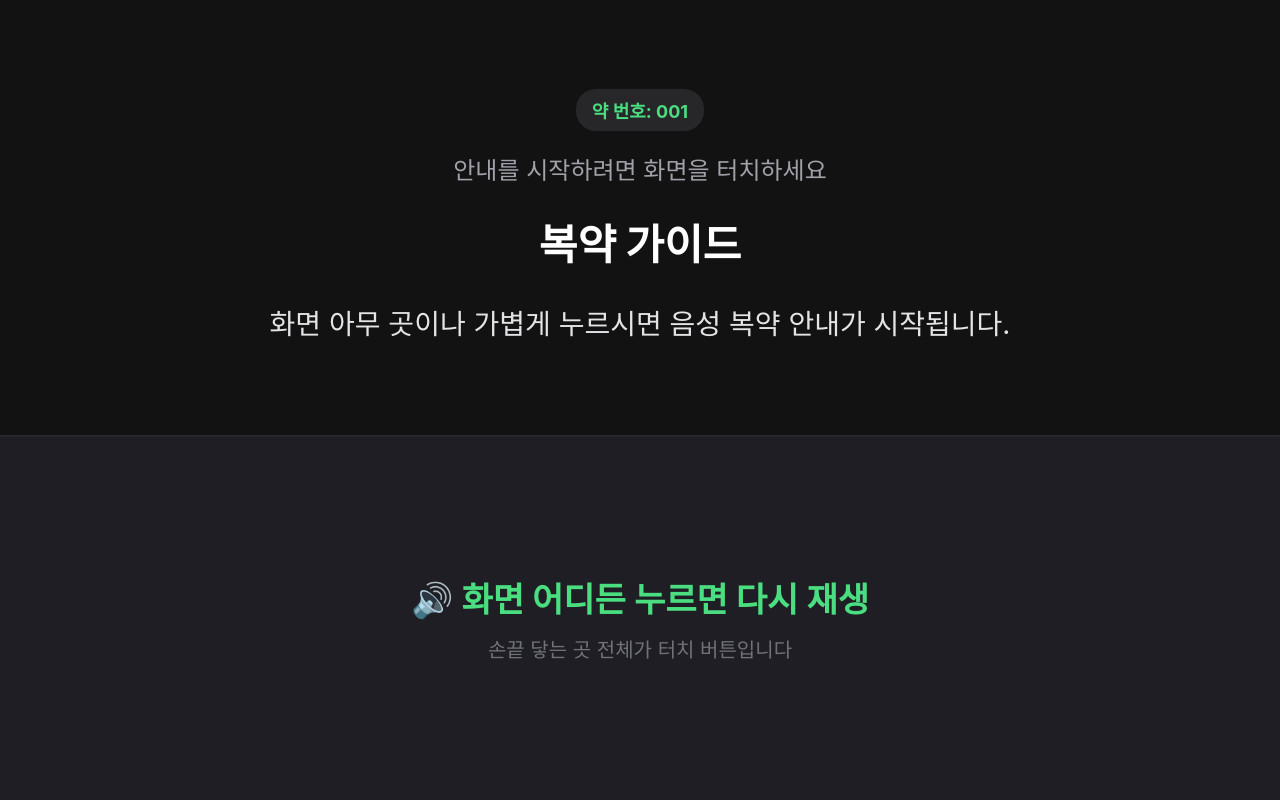
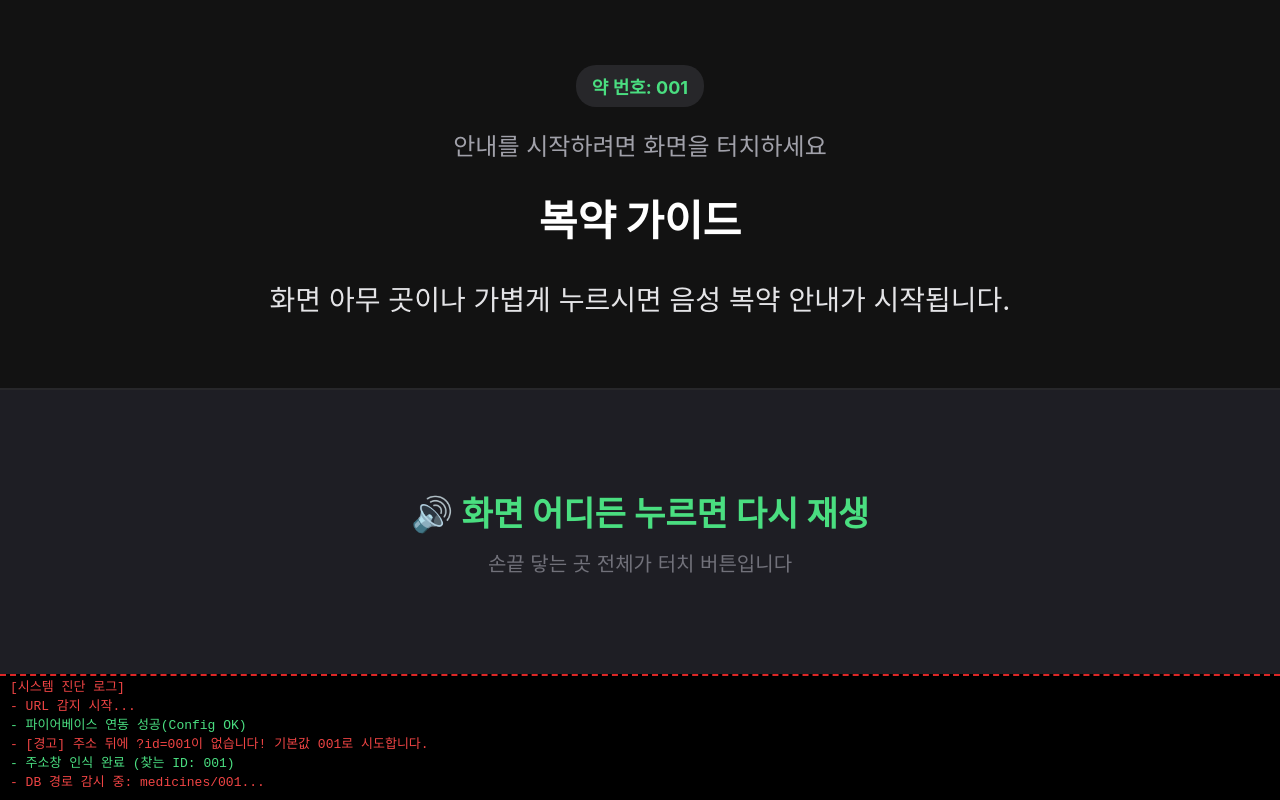
Before and after one commit to jbh030306-droid/patient-hi-five, a plain HTML site: page index.html in a window 1280 px wide. Drawn offline with Linux system fonts and the light colour scheme; no server answers.

Commit message:
Update index.html

```diff
--- a/index.html
+++ b/index.html
@@ -20,7 +20,7 @@
             cursor: pointer;
         }
         .info-section {
-            flex: 55;
+            flex: 50;
             display: flex;
             flex-direction: column;
             justify-content: center;
@@ -59,7 +59,7 @@
             word-break: keep-all;
         }
         .button-section {
-            flex: 45;
+            flex: 35;
             background-color: #1e1e24;
             border-top: 2px solid #27272a;
             display: flex;
@@ -81,6 +81,20 @@
             color: #71717a;
             margin-top: 12px;
         }
+        /* 🚨 팀장님 확인용 실시간 시스템 진단 패널 (화면 하단 15% 차지) */
+        .debug-panel {
+            flex: 15;
+            background-color: #000000;
+            border-top: 2px dashed #dc2626;
+            color: #ef4444;
+            font-family: monospace;
+            font-size: 13px;
+            padding: 10px;
+            overflow-y: auto;
+            box-sizing: border-box;
+            text-align: left;
+            pointer-events: none; /* 클릭 방해 금지 */
+        }
     </style>
 </head>
 <body>
@@ -97,8 +111,19 @@
         <div class="sub-hint">손끝 닿는 곳 전체가 터치 버튼입니다</div>
     </div>
 
+    <div class="debug-panel" id="debug-log">
+        [시스템 진단 로그]<br>
+        - URL 감지 시작...
+    </div>
+
     <script>
-        // 유령 문자가 전부 청소된 정식 파이어베이스 설정 값
+        const logArea = document.getElementById('debug-log');
+        function log(msg, isSuccess = false) {
+            const color = isSuccess ? '#4ade80' : '#ef4444';
+            logArea.innerHTML += `<br><span style="color:${color}">${msg}</span>`;
+            logArea.scrollTop = logArea.scrollHeight;
+        }
+
         const firebaseConfig = {
             apiKey: "AIzaSyCKcCMOT9OwFkkKm0Ot3StOFuDpim0CbNs",
             authDomain: "tactile-qr-code-sticker.firebaseapp.com",
@@ -109,24 +134,38 @@
             appId: "1:456709355304:web:eb1ba4148b0398a8f6c21d"
         };
 
-        // 엔진 초기화
-        firebase.initializeApp(firebaseConfig);
+        try {
+            firebase.initializeApp(firebaseConfig);
+            log("- 파이어베이스 연동 성공(Config OK)", true);
+        } catch(e) {
+            log("- 파이어베이스 연동 실패: " + e.message);
+        }
+
         const database = firebase.database();
-
         let guideText = "복약 정보를 불러오는 중입니다.";
         let isFirstClick = true;
 
         const urlParams = new URLSearchParams(window.location.search);
-        let stickerId = urlParams.get('id') || "001";
+        let stickerId = urlParams.get('id');
 
-        // 스크립트가 정상 작동하면 배지 내용부터 즉시 변경되도록 처리
+        if(!stickerId) {
+            log("- [경고] 주소 뒤에 ?id=001이 없습니다! 기본값 001로 시도합니다.");
+            stickerId = "001";
+        }
+
         document.getElementById('sticker-badge').innerText = `약 번호: ${stickerId}`;
+        log(`- 주소창 인식 완료 (찾는 ID: ${stickerId})`, true);
 
         function loadData(id) {
+            log(`- DB 경로 감시 중: medicines/${id}...`);
+
             database.ref('medicines/' + id).on('value', (snapshot) => {
                 const data = snapshot.val();
 
                 if (data) {
+                    log(`- [성공] 데이터 수신 완료! 데이터 형태: ${typeof data}`, true);
+                    log(`- [수신 내용]: ${JSON.stringify(data)}`, true);
+
                     document.getElementById('sticker-badge').innerText = `약 번호: ${id}`;
                     let name = "복약 안내";
                     let info = "";
@@ -134,14 +173,15 @@
                     let expiration = "";
 
                     if (typeof data === 'object') {
-                        name = data.name || "안전 복약 안내";
-                        info = data.info || "등록된 내용이 없습니다.";
+                        // 💡 만약 데이터가 객체인데 name이나 info가 없다면 대안 필드 검색
+                        name = data.name || data.title || "안전 복약 안내";
+                        info = data.info || data.content || data.text || "내용이 비어있습니다.";
                         appearance = data.appearance ? `이 약은 ${data.appearance} 모양입니다. ` : "";
                         expiration = data.expiration ? `유통기한은 ${data.expiration}까지입니다. ` : "";
 
                         document.getElementById('med-details').innerText = `${info}\n\n[약 특징]: ${data.appearance || '미등록'}\n[유통기한]: ${data.expiration || '미등록'}`;
-                    } else if (typeof data === 'string') {
-                        info = data;
+                    } else {
+                        info = data.toString();
                         document.getElementById('med-details').innerText = info;
                     }
 
@@ -149,7 +189,9 @@
                     document.getElementById('med-title').innerText = name;
                     document.getElementById('status-label').innerText = "복약 안내 준비 완료";
                 } else {
+                    log(`- [실패] medicines/${id} 경로에 데이터가 비어있음 (null)`);
                     if (!id.endsWith('번')) {
+                        log(`- [우회] 뒤에 '번'을 붙여 medicines/${id}번 경로로 다시 찾습니다.`);
                         loadData(id + '번');
                     } else {
                         guideText = "등록되지 않은 약 스티커 번호입니다.";
@@ -157,10 +199,11 @@
                         document.getElementById('med-details').innerText = guideText;
                     }
                 }
+            }, (error) => {
+                log("- 파이어베이스 데이터베이스 에러 발생: " + error.message);
             });
         }
 
-        // 실시간 데이터 감시 시작
         loadData(stickerId);
 
         function playTTS(text) {
@@ -172,10 +215,7 @@
         }
 
         document.body.addEventListener('click', function() {
-            if (navigator.vibrate) {
-                navigator.vibrate(200);
-            }
-
+            if (navigator.vibrate) { navigator.vibrate(200); }
             if (isFirstClick) {
                 const welcomeText = "큐알 코드가 인식되었습니다. " + guideText;
                 playTTS(welcomeText);
```
